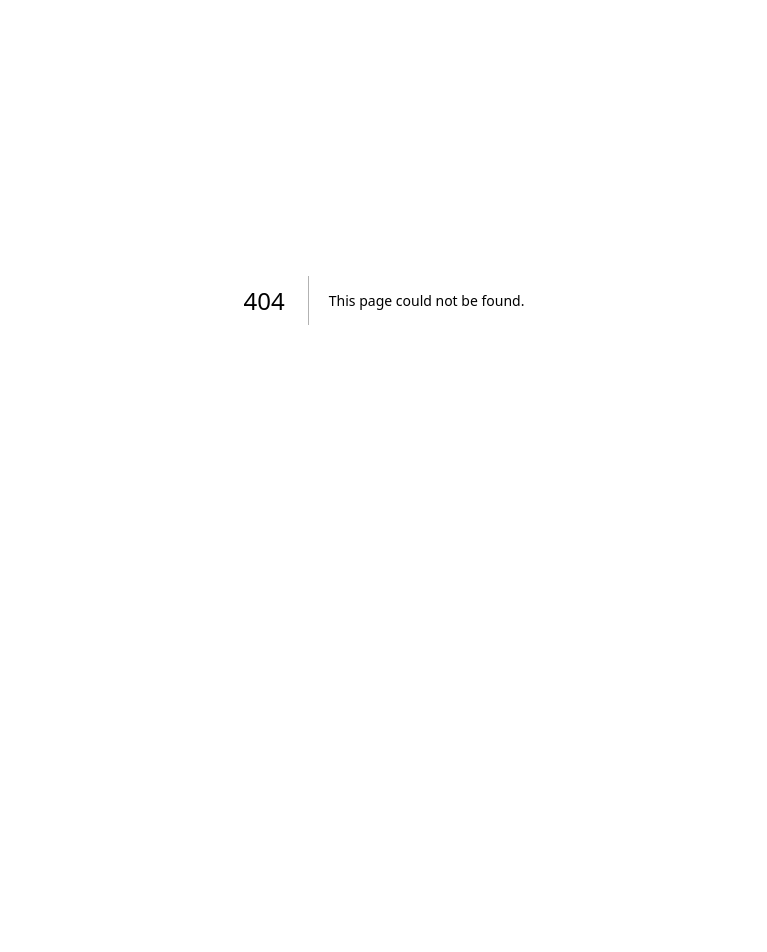
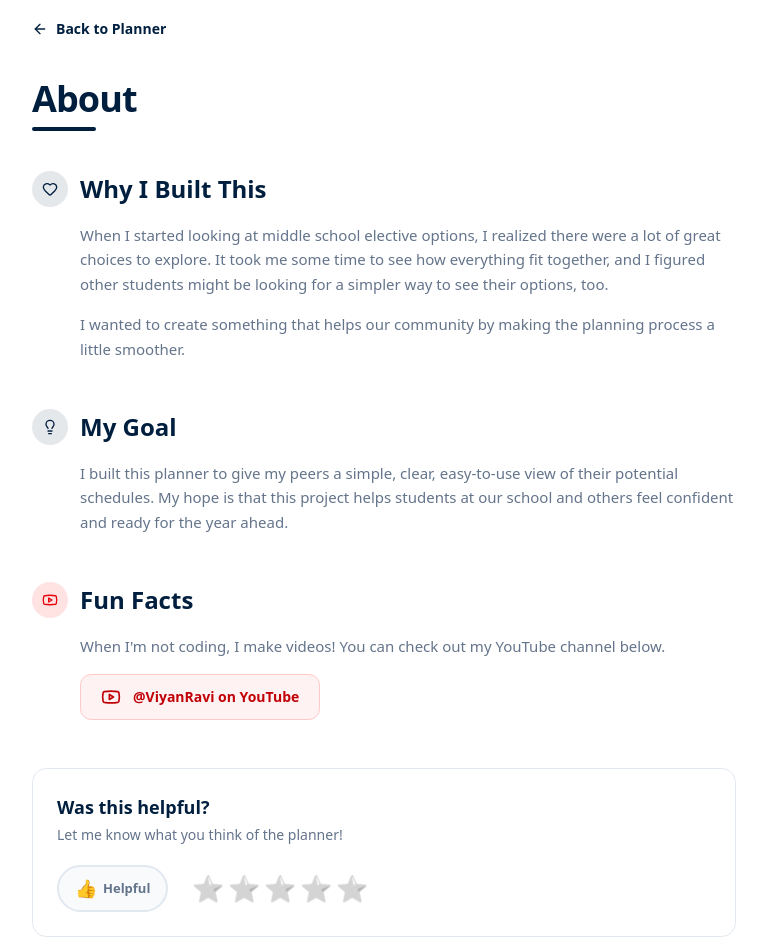
Before and after one commit to viyanravi/middle_school_course_planner, a Next.js app: page /about in a window 1280 px wide. Before the commit this address had no page. Shown: the part 100-1052 px from the top of the page, without its empty margins (256-1023 px from the left). Before the commit the page ends 800 px from the top, so only its background shows below. Built offline with nearby package versions, Linux system fonts and the light colour scheme.

Commit message:
Created about page

```diff
--- /dev/null
+++ b/src/app/about/page.tsx
@@ -0,0 +1,163 @@
+"use client";
+
+import React from "react";
+import Link from "next/link";
+import { ArrowLeft, Youtube, Lightbulb, Heart } from "lucide-react";
+
+function RatingWidget() {
+  const [thumbed, setThumbed] = React.useState(false);
+  const [stars, setStars] = React.useState(0);
+  const [hovered, setHovered] = React.useState(0);
+
+  return (
+    <section className="mb-12 border border-border rounded-2xl p-6 bg-card/60">
+      <h3 className="text-lg font-bold text-primary mb-1">Was this helpful?</h3>
+      <p className="text-sm text-muted-foreground mb-5">Let me know what you think of the planner!</p>
+
+      <div className="flex items-center gap-6 flex-wrap">
+        {/* Thumbs up */}
+        <button
+          onClick={() => setThumbed(t => !t)}
+          title="Thumbs up"
+          style={{
+            display: 'inline-flex', alignItems: 'center', gap: '6px',
+            padding: '8px 16px', borderRadius: '999px', fontWeight: 700, fontSize: '13px',
+            border: thumbed ? '2px solid #001f3f' : '2px solid #e2e8f0',
+            backgroundColor: thumbed ? '#001f3f' : '#f8fafc',
+            color: thumbed ? '#FFB81C' : '#64748b',
+            cursor: 'pointer', transition: 'all 0.2s',
+          }}
+        >
+          <span style={{ fontSize: '18px' }}>👍</span>
+          {thumbed ? 'Thanks!' : 'Helpful'}
+        </button>
+
+        {/* Star rating */}
+        <div className="flex items-center gap-1">
+          {[1, 2, 3, 4, 5].map((star) => (
+            <button
+              key={star}
+              onClick={() => setStars(star)}
+              onMouseEnter={() => setHovered(star)}
+              onMouseLeave={() => setHovered(0)}
+              title={`${star} star${star > 1 ? 's' : ''}`}
+              style={{
+                fontSize: '26px', background: 'none', border: 'none',
+                cursor: 'pointer', transition: 'transform 0.15s',
+                transform: (hovered >= star || stars >= star) ? 'scale(1.2)' : 'scale(1)',
+                filter: (hovered >= star || stars >= star) ? 'none' : 'grayscale(1)',
+              }}
+            >
+              ⭐
+            </button>
+          ))}
+          {stars > 0 && (
+            <span style={{ marginLeft: '8px', fontSize: '13px', fontWeight: 700, color: '#001f3f' }}>
+              {stars === 5 ? 'Amazing! 🎉' : stars >= 3 ? 'Thanks! 😊' : "Got it, I'll improve! 🙏"}
+            </span>
+          )}
+        </div>
+      </div>
+    </section>
+  );
+}
+
+export default function AboutPage() {
+  return (
+    <main className="min-h-screen bg-background border-t-2 border-primary">
+      {/* Header */}
+      <header className="sticky top-0 z-50 w-full bg-white/80 backdrop-blur-md border-b border-border shadow-sm">
+        <div className="max-w-7xl mx-auto px-4 sm:px-6 lg:px-8 py-5">
+          <div className="flex items-center justify-between">
+            <h1 className="text-3xl font-black tracking-tight text-primary">
+              Middle School Course Planner
+            </h1>
+          </div>
+        </div>
+      </header>
+
+      <div className="max-w-3xl mx-auto px-4 sm:px-6 lg:px-8 py-10">
+        {/* Back button */}
+        <Link
+          href="/"
+          className="inline-flex items-center gap-2 text-sm font-bold text-primary hover:text-primary/70 transition-colors mb-10 group"
+        >
+          <ArrowLeft className="w-4 h-4 group-hover:-translate-x-1 transition-transform" />
+          Back to Planner
+        </Link>
+
+        {/* Page Title */}
+        <h2 className="text-4xl font-black tracking-tight text-primary mb-2">About</h2>
+        <div className="w-16 h-1 bg-primary rounded-full mb-10" />
+
+        {/* Why I Built This */}
+        <section className="mb-12">
+          <div className="flex items-center gap-3 mb-4">
+            <div className="w-9 h-9 rounded-full bg-primary/10 flex items-center justify-center shrink-0">
+              <Heart className="w-4 h-4 text-primary" />
+            </div>
+            <h3 className="text-2xl font-bold text-primary">Why I Built This</h3>
+          </div>
+          <div className="pl-12 space-y-4 text-muted-foreground leading-relaxed text-[15px]">
+            <p>
+              When I started looking at middle school elective options, I realized there were a lot of great choices to explore.
+              It took me some time to see how everything fit together, and I figured other students might be looking for a simpler
+              way to see their options, too.
+            </p>
+            <p>
+              I wanted to create something that helps our community by making the planning process a little smoother.
+            </p>
+          </div>
+        </section>
+
+        {/* My Goal */}
+        <section className="mb-12">
+          <div className="flex items-center gap-3 mb-4">
+            <div className="w-9 h-9 rounded-full bg-primary/10 flex items-center justify-center shrink-0">
+              <Lightbulb className="w-4 h-4 text-primary" />
+            </div>
+            <h3 className="text-2xl font-bold text-primary">My Goal</h3>
+          </div>
+          <div className="pl-12 space-y-4 text-muted-foreground leading-relaxed text-[15px]">
+            <p>
+              I built this planner to give my peers a simple, clear, easy-to-use view of their potential schedules.
+              My hope is that this project helps students at our school and others feel confident and ready for the year ahead.
+            </p>
+          </div>
+        </section>
+
+        {/* Fun Facts */}
+        <section className="mb-12">
+          <div className="flex items-center gap-3 mb-4">
+            <div className="w-9 h-9 rounded-full bg-red-100 flex items-center justify-center shrink-0">
+              <Youtube className="w-4 h-4 text-red-600" />
+            </div>
+            <h3 className="text-2xl font-bold text-primary">Fun Facts</h3>
+          </div>
+          <div className="pl-12 space-y-4">
+            <p className="text-muted-foreground leading-relaxed text-[15px]">
+              When I&apos;m not coding, I make videos! You can check out my YouTube channel below.
+            </p>
+            <a
+              href="https://www.youtube.com/@ViyanRavi"
+              target="_blank"
+              rel="noopener noreferrer"
+              className="inline-flex items-center gap-3 bg-red-50 hover:bg-red-100 border border-red-200 text-red-700 font-bold px-5 py-3 rounded-xl transition-colors text-sm"
+            >
+              <Youtube className="w-5 h-5" />
+              @ViyanRavi on YouTube
+            </a>
+          </div>
+        </section>
+
+        {/* Rating Widget */}
+        <RatingWidget />
+
+        {/* Footer note */}
+        <div className="mt-14 pt-8 border-t border-border text-xs text-muted-foreground text-center">
+          Built by a student, for students. 🎓
+        </div>
+      </div>
+    </main>
+  );
+}
--- a/src/app/page.tsx
+++ b/src/app/page.tsx
@@ -2,6 +2,7 @@
 
 import { Planner, SCHOOLS, SchoolId } from "@/components/Planner";
 import Image from "next/image";
+import Link from "next/link";
 import { Select, SelectContent, SelectItem, SelectTrigger, SelectValue } from "@/components/ui/select";
 import { useState } from "react";
 
@@ -17,7 +18,7 @@ export default function Home() {
             {/* Left: Branding */}
             <div className="flex flex-col items-center lg:items-start text-center lg:text-left">
               <h1 className="text-3xl font-black tracking-tight text-primary">
-                Middle School Course Selector
+                Middle School Course Planner
               </h1>
               <p className="text-muted-foreground text-sm font-bold uppercase tracking-widest">{schoolData.district}</p>
             </div>
@@ -44,6 +45,14 @@ export default function Home() {
                   </Select>
                 </div>
               </div>
+              <Link
+                href="/about"
+                style={{ backgroundColor: '#FFB81C', color: '#001f3f', fontWeight: 900, fontSize: '11px', padding: '6px 18px', borderRadius: '8px', letterSpacing: '0.1em', textTransform: 'uppercase', textDecoration: 'none', display: 'inline-flex', alignItems: 'center', boxShadow: '0 2px 8px rgba(255,184,28,0.4)', transition: 'opacity 0.2s' }}
+                onMouseOver={e => (e.currentTarget.style.opacity = '0.85')}
+                onMouseOut={e => (e.currentTarget.style.opacity = '1')}
+              >
+                About
+              </Link>
               <div className="px-4 py-1.5 rounded-lg text-xs font-black bg-primary text-[#FFB81C] shadow-sm uppercase tracking-wider min-w-[140px] text-center">
                 {schoolData.motto}
               </div>
@@ -61,8 +70,8 @@ export default function Home() {
             <path fillRule="evenodd" d="M8.485 2.495c.673-1.167 2.357-1.167 3.03 0l6.28 10.875c.673 1.167-.17 2.625-1.516 2.625H3.72c-1.347 0-2.189-1.458-1.515-2.625L8.485 2.495zM10 5a.75.75 0 01.75.75v3.5a.75.75 0 01-1.5 0v-3.5A.75.75 0 0110 5zm0 9a1 1 0 100-2 1 1 0 000 2z" clipRule="evenodd" />
           </svg>
           <div>
-            <strong className="font-semibold block mb-1 text-base">Community Project Notice</strong>
-            This is an independent student project created to assist families with academic planning. <strong>It is not an official tool provided by the Middle School or the School District.</strong> Information is based on the 2026-2027 course guide but families should independently verify requirements with their school counselors.
+            <strong className="font-semibold block mb-1 text-base">Disclaimer</strong>
+            I developed this independent student project to assist with academic planning; it is not an official school district tool. My work is based on the 2026–2027 course guide, but please verify your final requirements with your school counselor.
           </div>
         </div>
       </div>
```
